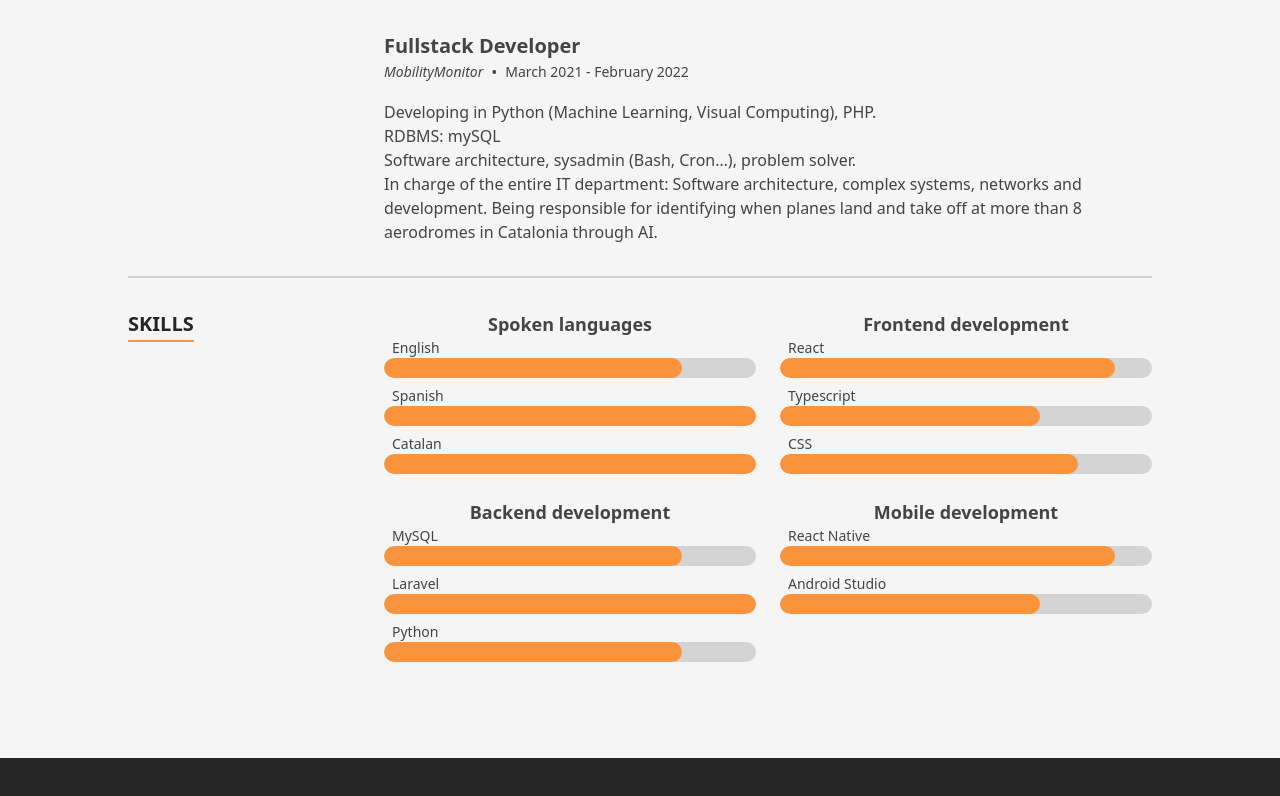
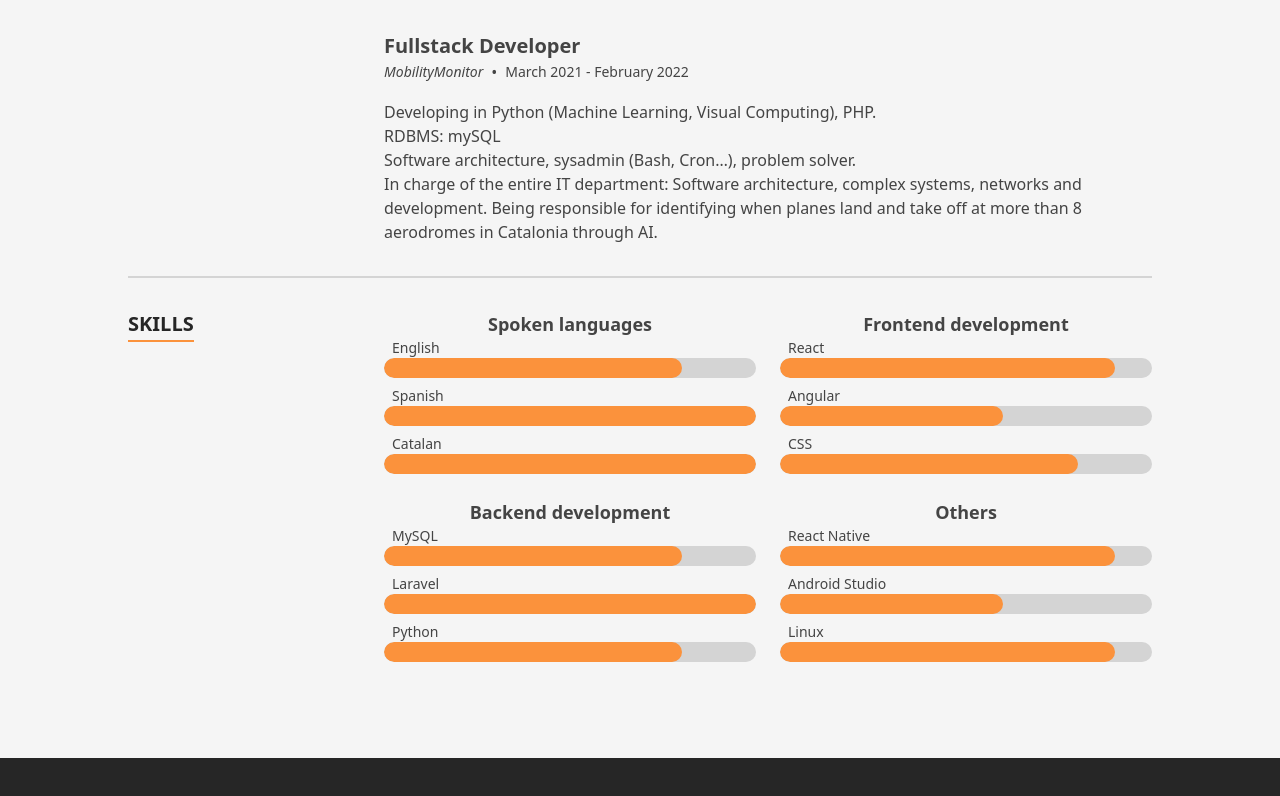
Before and after one commit to danigh99/danigh99.github.io, a Next.js app: page / in a window 1280 px wide. Shown: the part 1970-2766 px from the top of the page. Built offline with nearby package versions, Linux system fonts and the light colour scheme.

Commit message:
skills change

```diff
--- a/src/data/data.tsx
+++ b/src/data/data.tsx
@@ -132,8 +132,8 @@ export const skills: SkillGroup[] = [
         level: 9,
       },
       {
-        name: 'Typescript',
-        level: 7,
+        name: 'Angular',
+        level: 6,
       },
       {
         name: 'CSS',
@@ -159,7 +159,7 @@ export const skills: SkillGroup[] = [
     ],
   },
   {
-    name: 'Mobile development',
+    name: 'Others',
     skills: [
       {
         name: 'React Native',
@@ -167,7 +167,11 @@ export const skills: SkillGroup[] = [
       },
       {
         name: 'Android Studio',
-        level: 7,
+        level: 6,
+      },
+      {
+        name: 'Linux',
+        level: 9,
       },
     ],
   },
```
